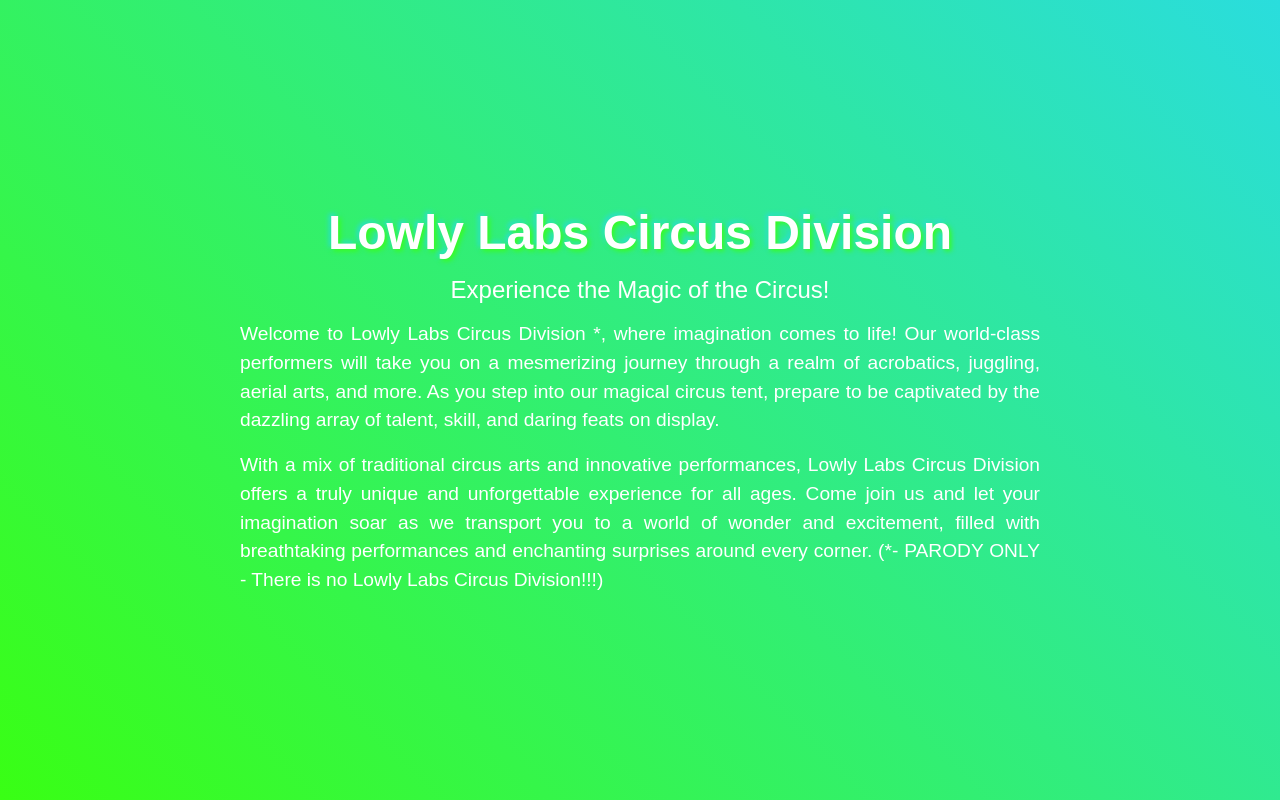
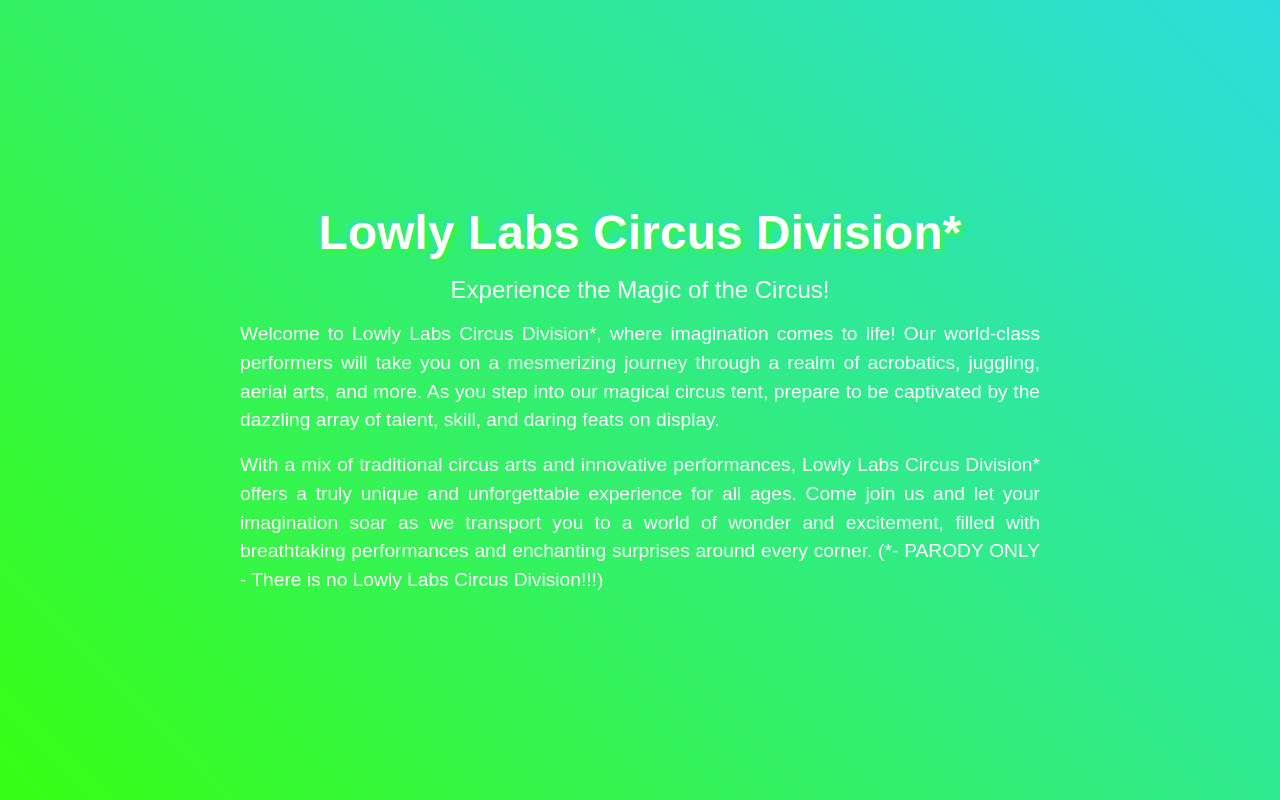
Before and after one commit to Mentis123/vercel_test, a Next.js app: page / in a window 1280 px wide. Built offline with nearby package versions, Linux system fonts and the light colour scheme.

Commit message:
Update index.tsx

```diff
--- a/pages/index.tsx
+++ b/pages/index.tsx
@@ -38,13 +38,13 @@ const styles: { [key: string]: CSSProperties } = {
 const HomePage = () => {
   return (
     <div style={styles.container}>
-      <h1 style={styles.banner}>Lowly Labs Circus Division</h1>
+      <h1 style={styles.banner}>Lowly Labs Circus Division*</h1>
       <p style={styles.subtitle}>Experience the Magic of the Circus!</p>
       <p style={styles.description}>
-        Welcome to Lowly Labs Circus Division *, where imagination comes to life! Our world-class performers will take you on a mesmerizing journey through a realm of acrobatics, juggling, aerial arts, and more. As you step into our magical circus tent, prepare to be captivated by the dazzling array of talent, skill, and daring feats on display.
+        Welcome to Lowly Labs Circus Division*, where imagination comes to life! Our world-class performers will take you on a mesmerizing journey through a realm of acrobatics, juggling, aerial arts, and more. As you step into our magical circus tent, prepare to be captivated by the dazzling array of talent, skill, and daring feats on display.
       </p>
       <p style={styles.description}>
-        With a mix of traditional circus arts and innovative performances, Lowly Labs Circus Division offers a truly unique and unforgettable experience for all ages. Come join us and let your imagination soar as we transport you to a world of wonder and excitement, filled with breathtaking performances and enchanting surprises around every corner.  (*- PARODY ONLY - There is no Lowly Labs Circus Division!!!)
+        With a mix of traditional circus arts and innovative performances, Lowly Labs Circus Division* offers a truly unique and unforgettable experience for all ages. Come join us and let your imagination soar as we transport you to a world of wonder and excitement, filled with breathtaking performances and enchanting surprises around every corner.  (*- PARODY ONLY - There is no Lowly Labs Circus Division!!!)
       </p>
     </div>
   );
```
